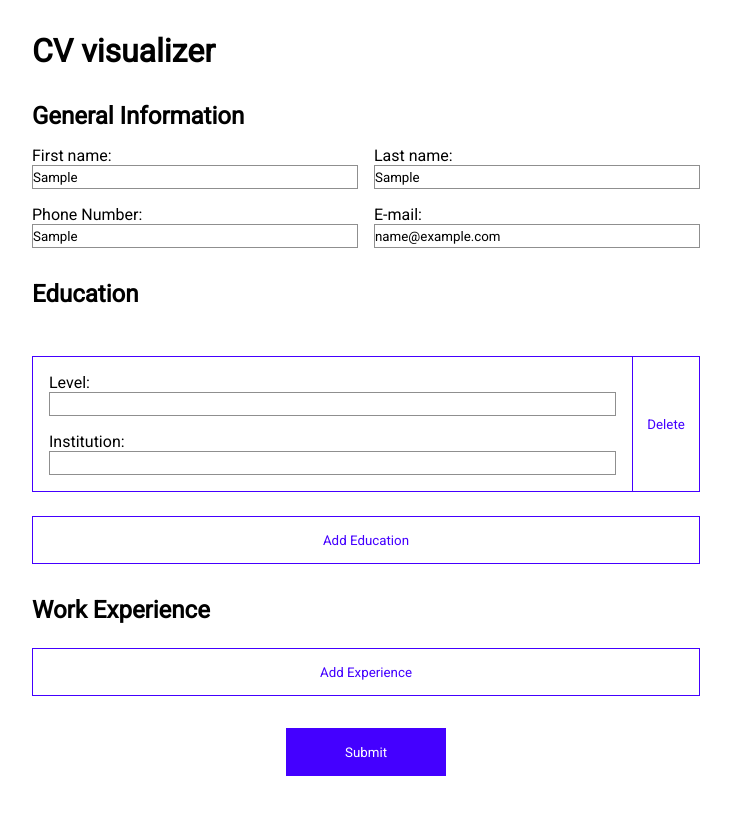
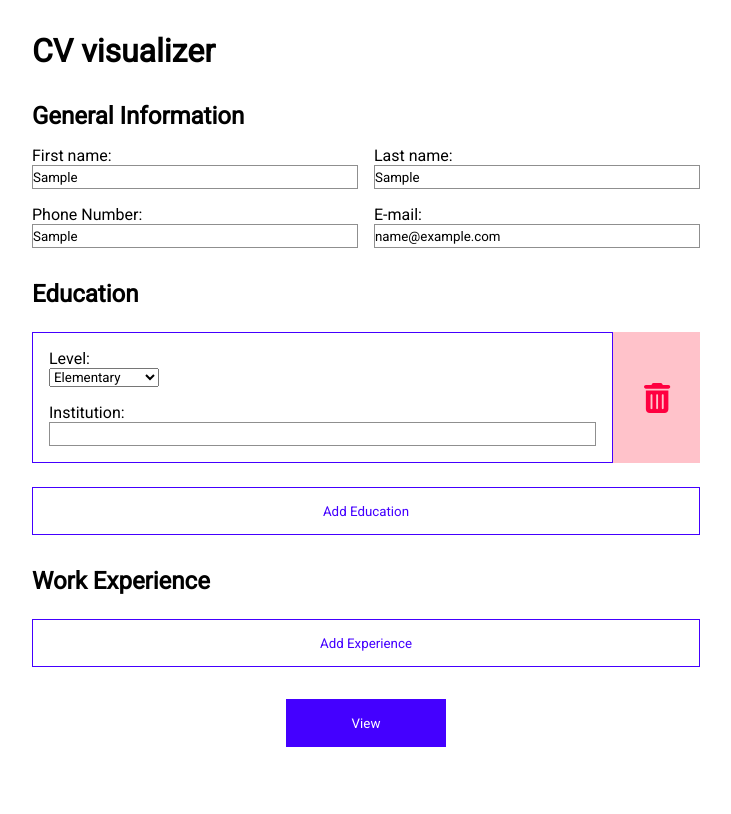
Before and after one commit to ChristianSama/cv-project, a React (Create React App) app: page / in a window 1280 px wide. Both pictures are taken after typing "Sample", "Sample", "Sample", "name@example.com" into the empty fields and a click on the button "Add Education". Shown: the top 814 px of the page, without its empty margins (274-1005 px from the left). Built offline with nearby package versions, Linux system fonts and the light colour scheme.

Commit message:
added select elements and final styles

```diff
--- a/package.json
+++ b/package.json
@@ -3,6 +3,9 @@
   "version": "0.1.0",
   "private": true,
   "dependencies": {
+    "@fortawesome/fontawesome-svg-core": "^1.3.0",
+    "@fortawesome/free-solid-svg-icons": "^6.0.0",
+    "@fortawesome/react-fontawesome": "^0.1.17",
     "@testing-library/jest-dom": "^5.16.1",
     "@testing-library/react": "^12.1.2",
     "@testing-library/user-event": "^13.5.0",
--- a/src/components/App.js
+++ b/src/components/App.js
@@ -19,6 +19,7 @@ class App extends Component {
   }
 
   render() {
+    const formButtonValue = this.state.edit ? 'View' : 'Edit';
     return (
       <div className="app">
         <h1>CV visualizer</h1>
@@ -29,7 +30,7 @@ class App extends Component {
           <EducationSection edit={this.state.edit}/>
           <h2>Work Experience</h2>
           <ExperienceSection edit={this.state.edit}/>
-          <input type="submit" value="Submit"/>
+          <button type="submit" value={formButtonValue}>{formButtonValue}</button>
         </form>
       </div>
     );
--- a/src/components/EducationSection.js
+++ b/src/components/EducationSection.js
@@ -1,6 +1,8 @@
 import React from "react";
 import SwitchText from "./SwitchText";
 import uniqid from "uniqid"
+import { FontAwesomeIcon } from "@fortawesome/react-fontawesome";
+import { faTrashCan } from "@fortawesome/free-solid-svg-icons";
 
 class EducationSection extends React.Component {
   constructor(props) {
@@ -33,20 +35,21 @@ class EducationSection extends React.Component {
     }));
   }
 
-  deleteEducation(event) {
-    event.preventDefault();
-    let filteredArr = this.state.educations.filter(item => item.id !== event.target.id);
+  deleteEducation(id, event) {
+    let filteredArr = this.state.educations.filter(item => item.id !== id);
     this.setState({educations: filteredArr});
   }
 
   render() {
     return (
-      <div className="educationSection">
+      <section className="educationSection">
         {this.state.educations.map(ed => (
           <Education key={ed.id} edit={this.props.edit} handleChange={this.handleChange} data={ed} deleteEducation={this.deleteEducation}/>
         ))}
-        <button onClick={this.addEducation}>Add Education</button>
-      </div>
+        {this.props.edit &&
+          <button onClick={this.addEducation}>Add Education</button>
+        }
+      </section>
     )
   }
 }
@@ -62,14 +65,24 @@ class Education extends React.Component {
         <div className="input-fields">
           <label>
             Level:
-            <SwitchText id={this.props.data.id} edit={this.props.edit} content={this.props.data.level} name="level" handleChange={this.props.handleChange}/>
+            {this.props.edit
+              ? (<select id={this.props.data.id} name="level" value={this.props.data.level} onChange={this.props.handleChange}>
+                  <option value="Elementary">Elementary</option>
+                  <option value="Highschool">Highschool</option>
+                  <option value="Undergraduate">Undergraduate</option>
+                  <option value="Graduate">Graduate</option>
+                </select>)
+              : <span>{this.props.data.level}</span>
+            }
           </label>
           <label>
             Institution:
             <SwitchText id={this.props.data.id} edit={this.props.edit} content={this.props.data.institution} name="institution" handleChange={this.props.handleChange}/>
           </label>
         </div>
-        <button id={this.props.data.id} onClick={this.props.deleteEducation}>Delete</button>
+        {this.props.edit &&
+          <button className="delete-button" id={this.props.data.id} onClick={() => this.props.deleteEducation(this.props.data.id)}><FontAwesomeIcon icon={faTrashCan}/></button>
+        }
       </div>
     );
   }
--- a/src/components/ExperienceSection.js
+++ b/src/components/ExperienceSection.js
@@ -1,6 +1,8 @@
 import React from 'react';
 import SwitchText from './SwitchText';
 import uniqid from 'uniqid';
+import { FontAwesomeIcon } from "@fortawesome/react-fontawesome";
+import { faTrashCan } from "@fortawesome/free-solid-svg-icons";
 
 class ExperienceSection extends React.Component {
   constructor(props) {
@@ -33,20 +35,21 @@ class ExperienceSection extends React.Component {
     }));
   }
 
-  deleteExperience(event) {
-    event.preventDefault();
-    let filteredArr = this.state.experiences.filter(item => item.id !== event.target.id);
+  deleteExperience(id, event) {
+    let filteredArr = this.state.experiences.filter(item => item.id !== id);
     this.setState({experiences: filteredArr});
   }
 
   render() {
     return (
-      <div className="experienceSection">
+      <section className="experienceSection">
         {this.state.experiences.map(exp => (
           <Experience key={exp.id} id={exp.id} edit={this.props.edit} handleChange={this.handleChange} data={exp} deleteExperience={this.deleteExperience}/>
         ))}
+        {this.props.edit &&
           <button onClick={this.addExperience}>Add Experience</button>
-      </div>
+        }
+      </section>
     )
   }
 }
@@ -59,6 +62,7 @@ class Experience extends React.Component {
   render() {
     return(
       <div className='experience'>
+        <div className='input-fields'>
           <label>
             Company Name:
             <SwitchText id={this.props.data.id} edit={this.props.edit} content={this.props.data.company} name="company" handleChange={this.props.handleChange}></SwitchText>
@@ -69,9 +73,19 @@ class Experience extends React.Component {
           </label>
           <label>
             Time in position (months):
-          <SwitchText id={this.props.data.id} edit={this.props.edit} content={this.props.data.time} name="time" handleChange={this.props.handleChange}></SwitchText>
+            {this.props.edit
+              ? (<select id={this.props.data.id} name="time" value={this.props.data.time} onChange={this.props.handleChange}>
+                  <option value="less than 1 year">less than 1 year</option>
+                  <option value="1 to 3 years">1 to 3 years</option>
+                  <option value="more than 3 years">more than 3 years</option>
+                </select>)
+              : <span>{this.props.data.time}</span>
+            }
           </label>
-        <button id={this.props.data.id} onClick={this.props.deleteExperience}>Delete</button>
+        </div>
+        {this.props.edit &&
+          <button className='delete-button' id={this.props.data.id} onClick={() => this.props.deleteExperience(this.props.data.id)}><FontAwesomeIcon icon={faTrashCan}/></button>
+        }
       </div>
     );
   }
--- a/src/components/GeneralSection.js
+++ b/src/components/GeneralSection.js
@@ -21,7 +21,7 @@ class GeneralSection extends Component {
 
   render() {
     return (
-      <div className="generalInfo">
+      <section className="generalInfo">
         <label>
           First name:
           <SwitchText name='firstname' edit={this.props.edit} content={this.state.firstname} handleChange={this.handleChange}/>
@@ -38,7 +38,7 @@ class GeneralSection extends Component {
           E-mail:
           <SwitchText name='email' edit={this.props.edit} content={this.state.email} handleChange={this.handleChange}/>
         </label>
-      </div>
+      </section>
     );
   }
 }
--- a/src/index.css
+++ b/src/index.css
@@ -11,7 +11,7 @@ input[type=text] {
   height: 1.5rem;
 }
 
-input[type=submit] {
+button[type=submit] {
   border: none;
   display: block;
   background-color: #4400ff;
@@ -32,6 +32,15 @@ button {
   width: 100%;
   height: 3rem;
   margin-top: 1.5rem;
+}
+
+.delete-button {
+  margin-top: 0;
+  color: #ff0040;
+  border: none;
+  background-color: rgb(255, 194, 202);
+  width: 15%;
+  height: inherit;
 }
 
 .app {
@@ -57,7 +66,7 @@ h2 {
   column-gap: 1rem;
 }
 
-.educationSection div, .experienceSection div {
+.educationSection > div, .experienceSection > div {
   margin-top: 1.5rem;
 }
 
@@ -65,16 +74,18 @@ h2 {
   display: flex;
 }
 
-.education button {
-  width: 10%;
-  height: inherit;
-  border-left: none;
+.input-fields {
+  width: 100%;
+  border: 1px solid #4400ff;
+  padding: 0rem 1rem 1rem 1rem;
 }
 
-.input-fields {
-  width: 90%;
-  border: 1px solid #4400ff;
-  padding: 0rem 1rem 1rem 1rem;
+.input-fields select {
+  width: min-content;
+}
+
+.fa-trash-can {
+  font-size: 30px;
 }
 
 @media screen and (min-width: 426px) {
```
Also changed, not shown: 1 other file (tests, documents, lock files or other folders). Lines whose indentation alone changed are shown as unchanged.
